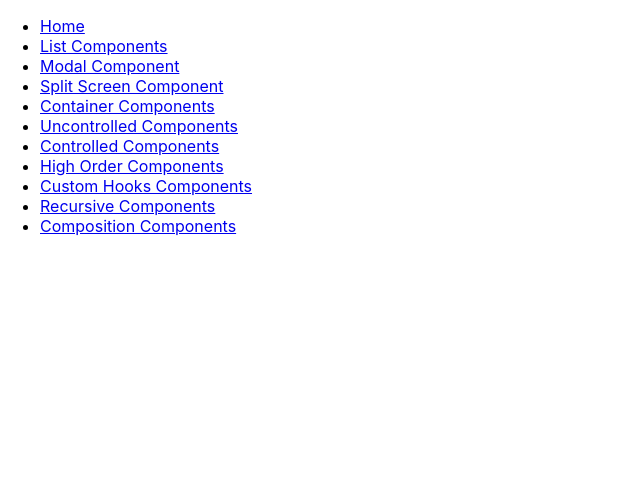
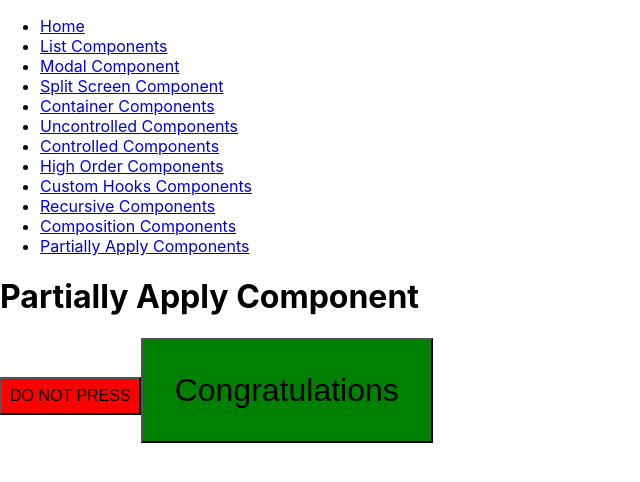
Before and after one commit to lcheunglci/react-design-patterns-practice, a React (Create React App) app: page /partially-apply in a window 1280 px wide. Shown: the top 482 px of the page, without its empty margins (0-640 px from the left). Built offline with nearby package versions, Linux system fonts and the light colour scheme.

Commit message:
Add partially applied components

```diff
--- a/src/App.js
+++ b/src/App.js
@@ -18,6 +18,7 @@ import HighOrderPage from "./pages/HighOrderPage";
 import CustomHooksPage from './pages/CustomHooksPage'
 import RecursivePage from "./pages/RecursivePage";
 import CompositionPage from "./pages/CompositionPage";
+import PartiallyApplyPage from "./pages/PartiallyApplyPage";
 
 const App = () => {
   return (
@@ -36,7 +37,8 @@ const App = () => {
             <Route path="/high-order" element={ <HighOrderPage />} />
             <Route path="/custom-hooks" element={ <CustomHooksPage />} />
             <Route path="/recursive" element={ <RecursivePage />} />
-			<Route path="/composition" element={ <CompositionPage/>} />
+            <Route path="/composition" element={ <CompositionPage/>} />
+            <Route path="/partially-apply" element={ <PartiallyApplyPage/>} />
             <Route element={NotFoundPage} />
         </Routes>
     </div>
--- a/src/NavBar.js
+++ b/src/NavBar.js
@@ -38,6 +38,9 @@ const NavBar = () => (
             <li>
                 <Link to="/composition">Composition Components</Link>
             </li>
+            <li>
+                <Link to="/partially-apply">Partially Apply Components</Link>
+            </li>
 
         </ul>
 
--- /dev/null
+++ b/src/PartiallyAppliedComponents/partiallyApply.js
@@ -0,0 +1,18 @@
+export const partiallyApply = (Component, partialProps) => {
+    return props => {
+        return <Component {...partialProps} {...props} />
+    }
+}
+
+export const Button = ({ size, color, text, ...props}) => {
+    return (
+        <button style={{
+            padding: size === 'large' ? '32px' : '8px',
+            fontSize: size === 'large' ? '32px' : '16px',
+            backgroundColor: color,
+        }} {...props}>{text}</button>
+    );
+};
+
+export const DangerButton = partiallyApply(Button, { color: 'red'})
+export const BigSuccessButton = partiallyApply(Button, { color: 'green', size: 'large'})
--- /dev/null
+++ b/src/pages/PartiallyApplyPage.js
@@ -0,0 +1,12 @@
+import React from "react";
+import { DangerButton, BigSuccessButton } from "../PartiallyAppliedComponents/partiallyApply";
+
+const PartiallyApplyPage = () => (
+    <>
+    <h1>Partially Apply Component</h1>
+    <DangerButton text="DO NOT PRESS" />
+    <BigSuccessButton text="Congratulations" />
+    </>
+)
+
+export default PartiallyApplyPage;
```
